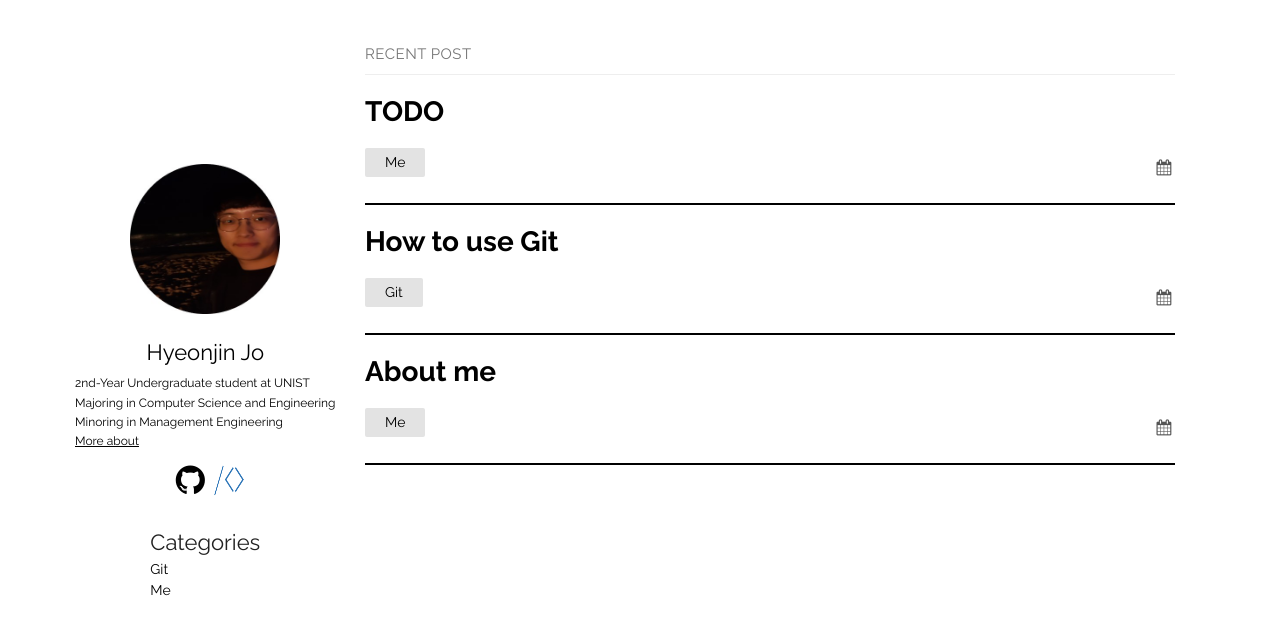
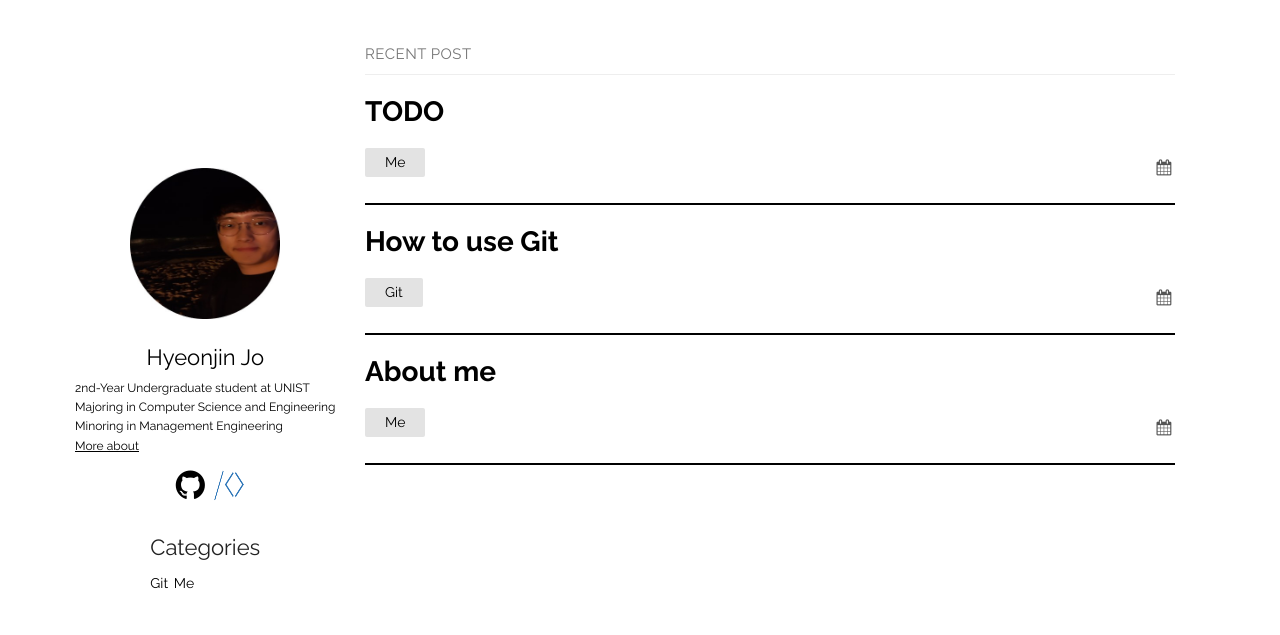
Before and after one commit to thinkin9/thinkin9.github.io, a Jekyll site: the page built from index.md, in a window 1280 px wide. Shown: the top 635 px of the page. Built offline with Jekyll 4.4.1, drawn with Linux system fonts in a browser that asks for light colours.

Commit message:
20200708

```diff
--- a/_sass/plain.scss
+++ b/_sass/plain.scss
@@ -261,8 +261,7 @@ main {
   text-decoration: none;
   line-height: 1.5;
   li{
-    display: block;
-    margin-right: 10px;
+    display: inline-block;
     font-size: 14px;
   }
   li a{
@@ -287,6 +286,7 @@ main {
     display: inline-block;
   }
   li ul a{
+    display: none;
     text-decoration: none;
   }
 }
```
